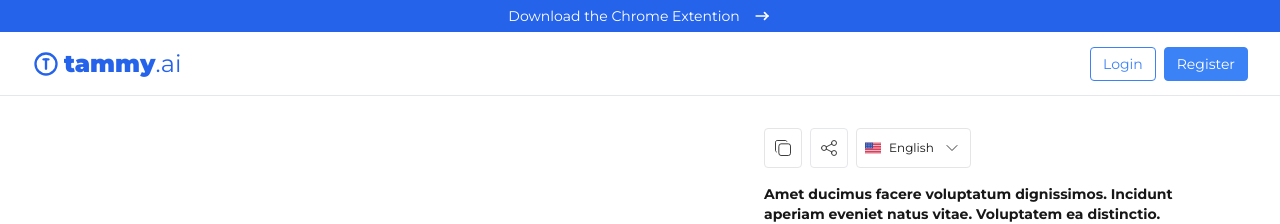
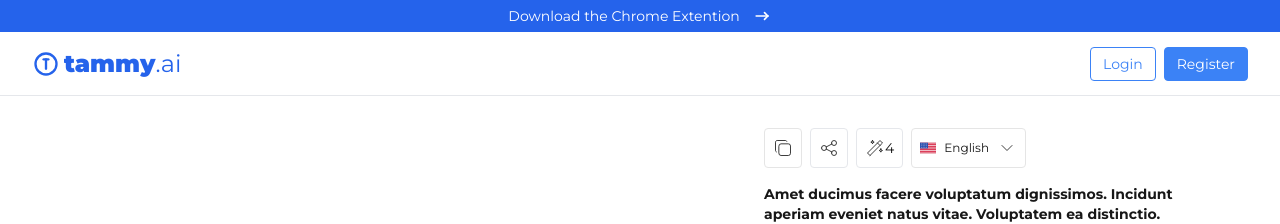
Before and after one commit to zaidakhterr/app-tammy-ai, a Next.js app: page /summary/1 in a window 1280 px wide. Shown: the top 224 px of the page. Built offline with nearby package versions, Linux system fonts and the light colour scheme.

Commit message:
fixed main

```diff
--- a/pages/summary/[id].js
+++ b/pages/summary/[id].js
@@ -10,6 +10,7 @@ import {
   IconChevronDown,
   IconCopy,
   IconShare,
+  IconWand,
 } from "@tabler/icons-react";
 import { toast } from "react-hot-toast";
 import {
@@ -291,19 +292,72 @@ export default function SummaryPage() {
     }
   }
 
+  // async function handleCopyText() {
+  //   try {
+  //     const copyData = [`<p>`, data.description, `</p>`];
+
+  //     copyData.push(`<ol>`);
+  //     data.points.forEach(point => {
+  //       copyData.push(`<li>`);
+
+  //       if (includeTimeStamp) {
+  //         copyData.push(
+  //           `<a href="https://google.com/">${secondsToTime(
+  //             point.timestamp
+  //           )}</a>: `
+  //         );
+  //       }
+
+  //       copyData.push(`${point.emoji} `);
+  //       copyData.push(point.description);
+
+  //       if (includeSubPoints) {
+  //         copyData.push(`<ul>`);
+
+  //         point.subPoints.forEach(val => {
+  //           copyData.push(`<li>`);
+  //           copyData.push(val);
+  //           copyData.push(`</li>`);
+  //         });
+
+  //         copyData.push(`</ul>`);
+  //       }
+
+  //       copyData.push(`</li>`);
+  //     });
+  //     copyData.push(`</ol>`);
+  //     if (includeLink) {
+  //       copyData.push(
+  //         `Summary for <a href="${data.video}">https://youtu.be/${videoId}</a> by <a href="https://tammy.ai">tammy.ai</a>`
+  //       );
+  //     }
+
+  //     const copyText = copyData.join("");
+  //     const el = document.createElement("div");
+  //     el.innerHTML = copyText;
+
+  //     const clipboardItem = new ClipboardItem({
+  //       "text/plain": new Blob([el.innerText], { type: "text/plain" }),
+  //       "text/html": new Blob([el.outerHTML], { type: "text/html" }),
+  //     });
+
+  //     await copyToClipBoard([clipboardItem]);
+  //     toast.success("Text Copied");
+  //   } catch (err) {
+  //     toast.error("Error Copying Text");
+  //   }
+  // }
+
   async function handleCopyText() {
     try {
       const copyData = [`<p>`, data.description, `</p>`];
 
       copyData.push(`<ol>`);
       data.points.forEach(point => {
-        copyData.push(`<li>`);
-
+        copyData.push(`<>`);
         if (includeTimeStamp) {
           copyData.push(
-            `<a href="https://google.com/">${secondsToTime(
-              point.timestamp
-            )}</a>: `
+            `Summary for <a href="${data.video}">https://youtu.be/${videoId}</a> by <a href="https://tammy.ai">tammy.ai</a>`
           );
         }
 
@@ -326,9 +380,7 @@ export default function SummaryPage() {
       });
       copyData.push(`</ol>`);
       if (includeLink) {
-        copyData.push(
-          `Summary for <a href="${data.video}">https://youtu.be/${videoId}</a> by <a href="https://tammy.ai">tammy.ai</a>`
-        );
+        copyData.push(`Summary for ${data.video} by tammy.ai`);
       }
 
       const copyText = copyData.join("");
@@ -387,6 +439,7 @@ export default function SummaryPage() {
               >
                 <IconCopy className="h-5 w-5 stroke-1" />
               </Popover.Button>
+
               <Transition
                 as={React.Fragment}
                 leave="transition ease-in duration-100"
@@ -504,7 +557,13 @@ export default function SummaryPage() {
                 </Menu.Items>
               </Transition>
             </Menu>
-
+            <Menu as="div" className="relative inline-block text-left">
+              <Menu.Button className=" flex h-10 items-center justify-center rounded border bg-transparent bg-right stroke-neutral-900 px-2  text-sm transition-colors disabled:cursor-not-allowed disabled:bg-neutral-100 disabled:stroke-neutral-400 dark:border-neutral-800 dark:stroke-white dark:hover:bg-neutral-800 dark:disabled:bg-neutral-800 dark:disabled:stroke-neutral-600 ">
+                <span className="flex">
+                  <IconWand className="h-5 w-5 stroke-1" />4
+                </span>
+              </Menu.Button>
+            </Menu>
             <MyListbox options={languageArr} />
           </div>
           <p className="mt-2 py-2 px-4 text-sm font-bold">{data.description}</p>
```
